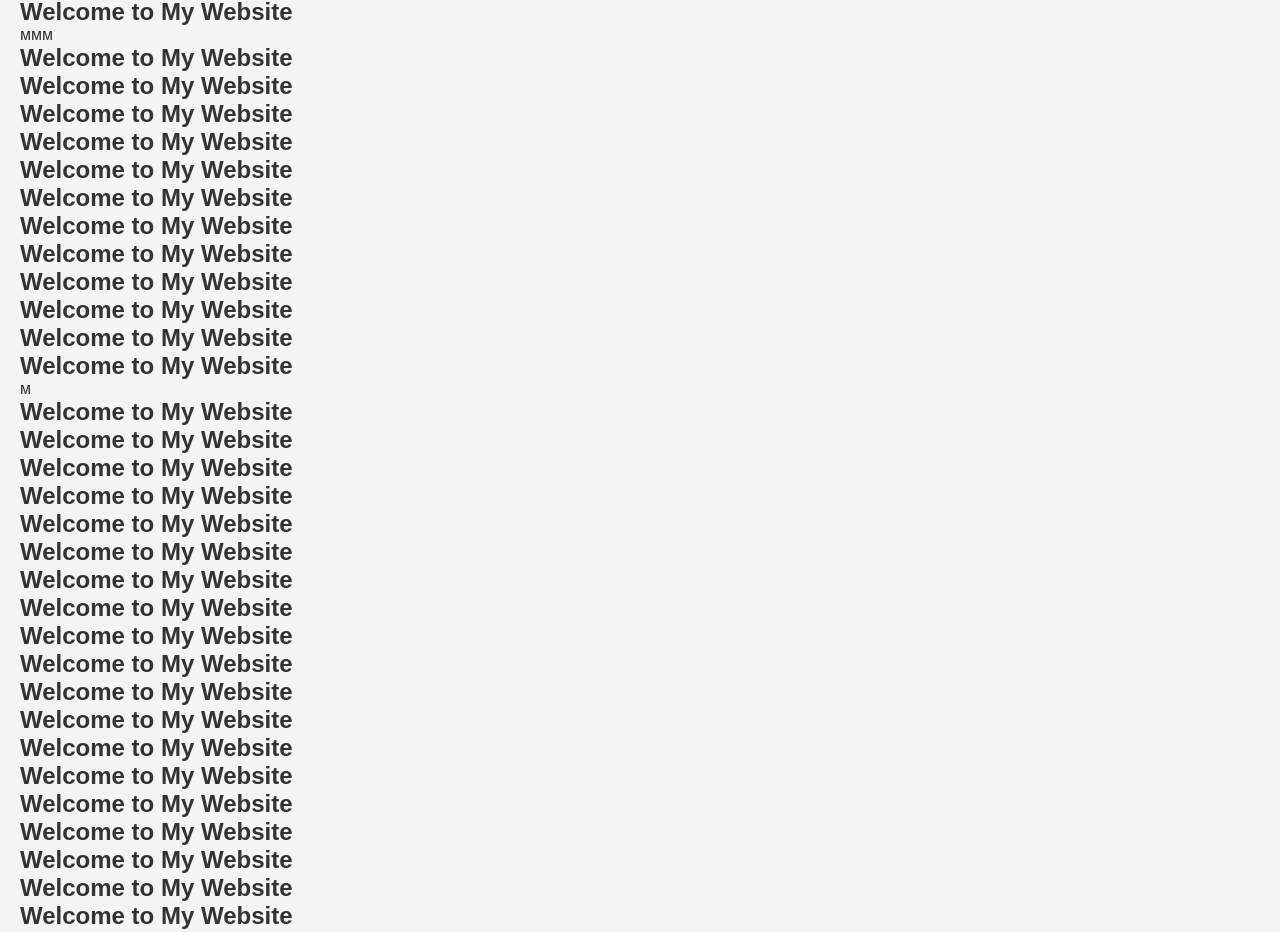
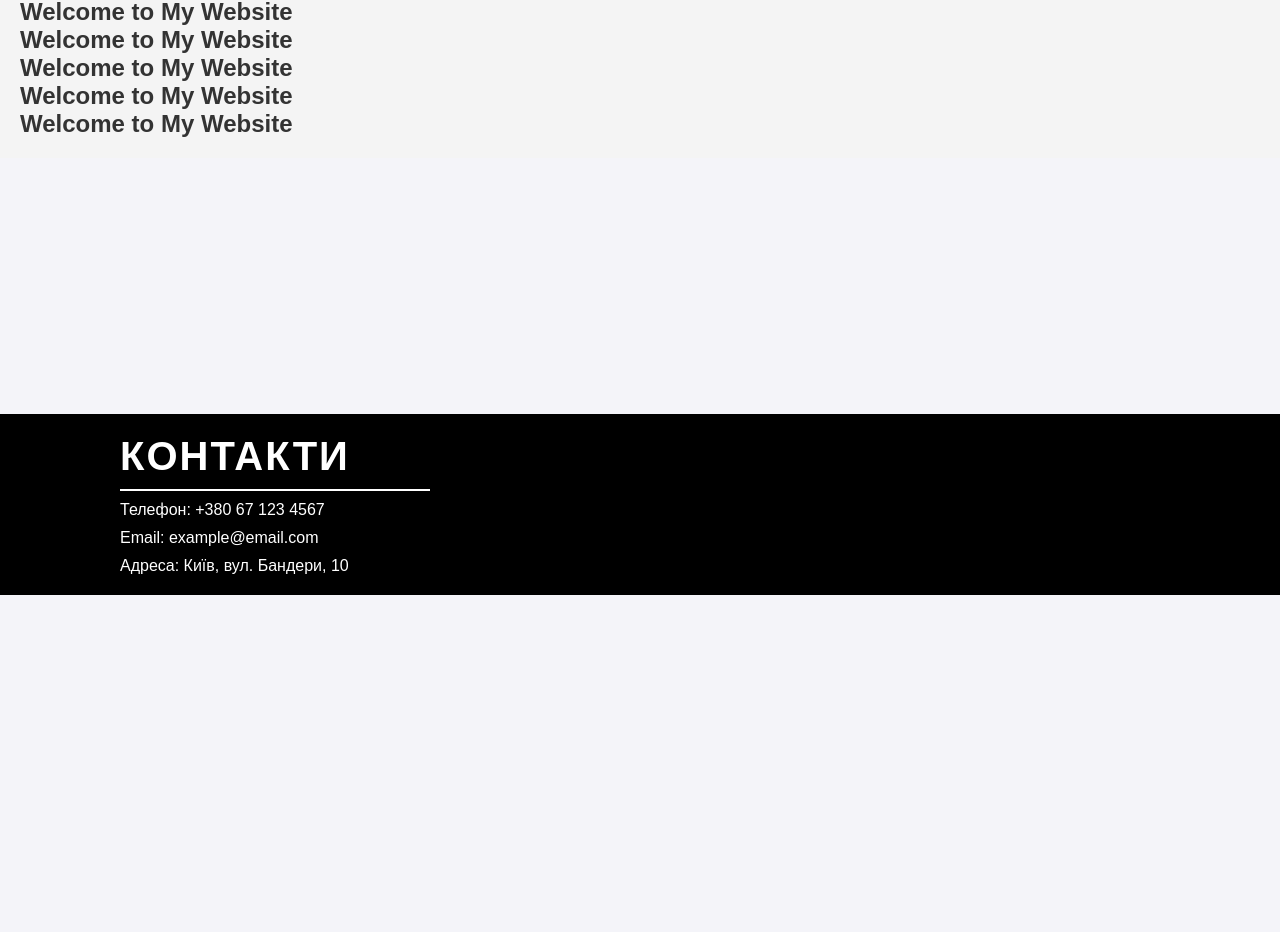
Before and after one commit to valerii-okhmak/huntee, a React (Create React App) app in the folder frontend/: page / in a window 1280 px wide. Shown: the part 632-1564 px from the top of the page. After the commit the page ends 1227 px from the top, so only its background shows below. Built offline with nearby package versions, Linux system fonts and the light colour scheme.

Commit message:
footer style changes

```diff
--- a/frontend/src/App.js
+++ b/frontend/src/App.js
@@ -15,49 +15,20 @@ const App = () => {
         <h2>Welcome to My Website</h2>
         <h2>Welcome to My Website</h2>
         <h2>Welcome to My Website</h2>
-        <h2>Welcome to My Website</h2><h2>Welcome to My Website</h2>
-        <h2>Welcome to My Website</h2>
-        <h2>Welcome to My Website</h2>
-        <h2>Welcome to My Website</h2><h2>Welcome to My Website</h2>
-        <h2>Welcome to My Website</h2>
-        <h2>Welcome to My Website</h2>
-        <h2>Welcome to My Website</h2><h2>Welcome to My Website</h2>
-        <h2>Welcome to My Website</h2>
-        <h2>Welcome to My Website</h2>
-        <h2>Welcome to My Website</h2>ммм<h2>Welcome to My Website</h2>
-        <h2>Welcome to My Website</h2>
-        <h2>Welcome to My Website</h2>
-        <h2>Welcome to My Website</h2><h2>Welcome to My Website</h2>
-        <h2>Welcome to My Website</h2>
-        <h2>Welcome to My Website</h2>
-        <h2>Welcome to My Website</h2><h2>Welcome to My Website</h2>
-        <h2>Welcome to My Website</h2>
-        <h2>Welcome to My Website</h2>
-        <h2>Welcome to My Website</h2>м<h2>Welcome to My Website</h2>
-        <h2>Welcome to My Website</h2>
-        <h2>Welcome to My Website</h2>
-        <h2>Welcome to My Website</h2><h2>Welcome to My Website</h2>
-        <h2>Welcome to My Website</h2>
-        <h2>Welcome to My Website</h2>
-        <h2>Welcome to My Website</h2><h2>Welcome to My Website</h2>
-        <h2>Welcome to My Website</h2>
-        <h2>Welcome to My Website</h2>
-        <h2>Welcome to My Website</h2><h2>Welcome to My Website</h2>
-        <h2>Welcome to My Website</h2>
-        <h2>Welcome to My Website</h2>
-        <h2>Welcome to My Website</h2><h2>Welcome to My Website</h2>
-        <h2>Welcome to My Website</h2>
-        <h2>Welcome to My Website</h2>
-        <h2>Welcome to My Website</h2><h2>Welcome to My Website</h2>
         <h2>Welcome to My Website</h2>
         <h2>Welcome to My Website</h2>
         <h2>Welcome to My Website</h2>
         <h2>Welcome to My Website</h2>
         <h2>Welcome to My Website</h2>
-        <h2>Welcome to My Website</h2><h2>Welcome to My Website</h2>
         <h2>Welcome to My Website</h2>
         <h2>Welcome to My Website</h2>
-        <h2>Welcome to My Website</h2><h2>Welcome to My Website</h2>
+        <h2>Welcome to My Website</h2>
+        <h2>Welcome to My Website</h2>
+        <h2>Welcome to My Website</h2>
+        <h2>Welcome to My Website</h2>
+        <h2>Welcome to My Website</h2>
+        <h2>Welcome to My Website</h2>
+        <h2>Welcome to My Website</h2>
         <h2>Welcome to My Website</h2>
         <h2>Welcome to My Website</h2>
         <h2>Welcome to My Website</h2>
--- a/frontend/src/components/Footer.js
+++ b/frontend/src/components/Footer.js
@@ -4,12 +4,11 @@ import '../styless/Footer.css';
 const Footer = () => {
   return (
     <footer className="footer">
-      <p>&copy; 2025 Huntee. All rights reserved.</p>
-      <div className="social-links">
-        <a href="https://facebook.com" target="_blank" rel="noopener noreferrer">Facebook</a>
-        <a href="https://twitter.com" target="_blank" rel="noopener noreferrer">Twitter</a>
-        <a href="https://instagram.com" target="_blank" rel="noopener noreferrer">Instagram</a>
-      </div>
+        <h2 className="footer-title">КОНТАКТИ</h2>
+        <div className="footer-line"></div>
+        <p>Телефон: +380 67 123 4567</p>
+        <p>Email: example@email.com</p>
+        <p>Адреса: Київ, вул. Бандери, 10</p>
     </footer>
   );
 };
--- a/frontend/src/styless/Footer.css
+++ b/frontend/src/styless/Footer.css
@@ -6,12 +6,13 @@
     padding: 20px;
     background-color: #000000;
     color: white;
-    text-align: center;
-    margin-top: 20%; /* Будемо міняти залежнго від розміру основого контенту*/
+    margin-top: 20%;
   }
 
   .footer p {
-    margin: 0;
+    margin-top: 10px;
+    margin-left: 100px;
+
   }
 
   .social-links a {
@@ -23,3 +24,22 @@
   .social-links a:hover {
     text-decoration: underline;
   }
+
+
+
+  .footer-title {
+    margin-left: 100px;
+    font-size: 40px;
+    font-weight: bold;
+    letter-spacing: 2px;
+    text-transform: uppercase;
+    margin-bottom: 10px;
+  }
+
+  .footer-line {
+    margin-left: 100px;
+    margin-bottom: 10px;
+    width: 25%;
+    height: 2px;
+    background: white;
+  }
```
Also changed, not shown: frontend/src/img/image.png (added).
